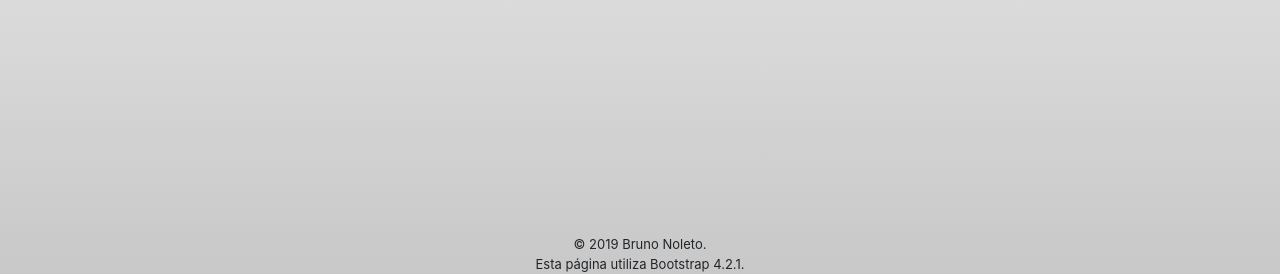
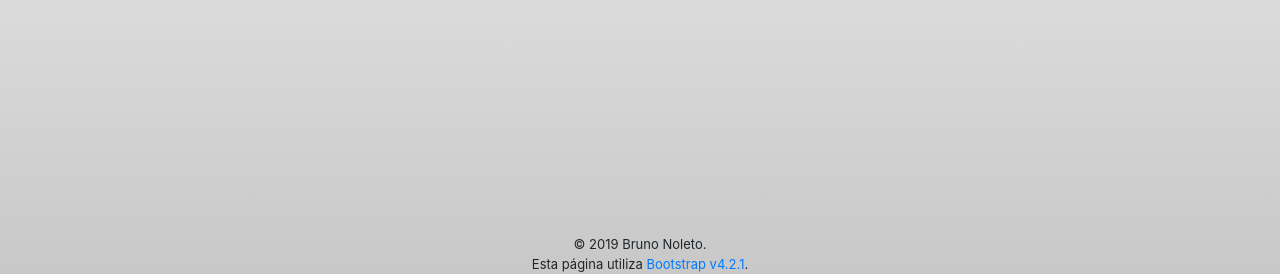
Before and after one commit to bnoleto/bnoleto.github.io, a plain HTML site: page index.html in a window 1280 px wide. Shown: the part 526-800 px from the top of the page. Drawn offline with nearby package versions, Linux system fonts and the light colour scheme.

Commit message:
Link do bootstrap no rodapé.

```diff
--- a/index.html
+++ b/index.html
@@ -58,7 +58,7 @@
 				</div>
 				<div id="rodape">
 				© 2019 Bruno Noleto. </br>
-				Esta página utiliza Bootstrap 4.2.1.
+				Esta página utiliza <a href="https://getbootstrap.com/" target="_blank">Bootstrap v4.2.1</a>.
 				</div>
 			</div>
 		</div>
```
